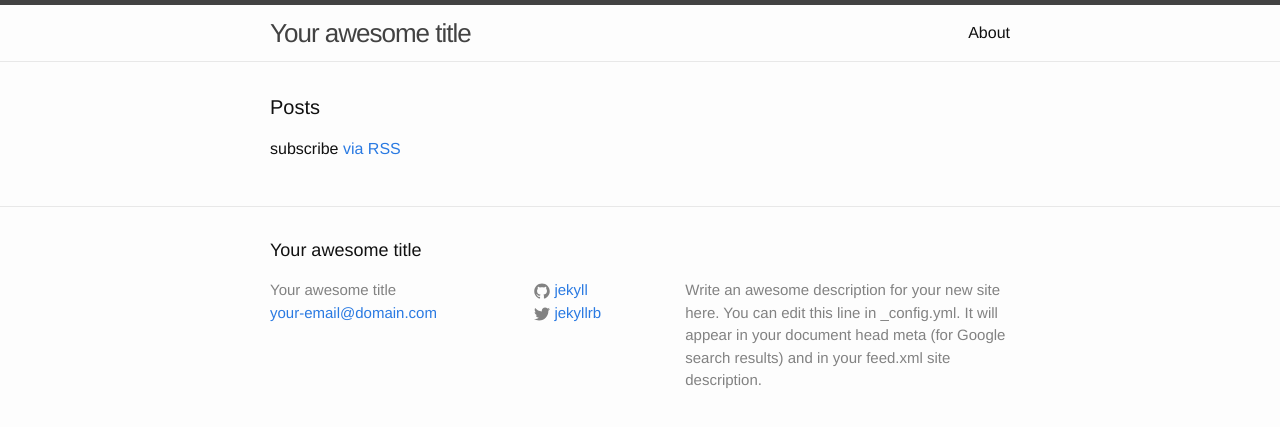
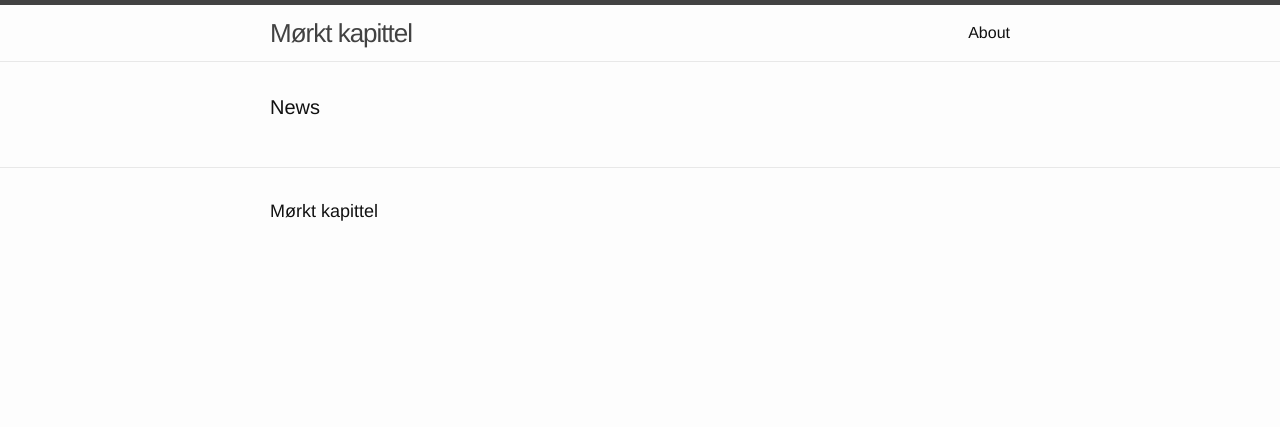
Before and after one commit to morktkapittel/morktkapittel.github.io, a Jekyll site: the page built from index.html, in a window 1280 px wide. Shown: the top 427 px of the page. Built offline with Jekyll 4.4.1, drawn with Linux system fonts in a browser that asks for light colours.

Commit message:
Minor changes to layout and markup.

```diff
--- a/_config.yml
+++ b/_config.yml
@@ -1,14 +1,12 @@
 # Site settings
-title: Your awesome title
-email: your-email@domain.com
+title: Mørkt kapittel
+email: morktkapittel@gmail.com
 description: > # this means to ignore newlines until "baseurl:"
   Write an awesome description for your new site here. You can edit this
   line in _config.yml. It will appear in your document head meta (for
   Google search results) and in your feed.xml site description.
 baseurl: "" # the subpath of your site, e.g. /blog/
-url: "http://yourdomain.com" # the base hostname & protocol for your site
-twitter_username: jekyllrb
-github_username:  jekyll
+url: "http://morktkapittel.com" # the base hostname & protocol for your site
 
 # Build settings
 markdown: kramdown
--- a/_includes/footer.html
+++ b/_includes/footer.html
@@ -5,51 +5,6 @@
     <h2 class="footer-heading">{{ site.title }}</h2>
 
     <div class="footer-col-wrapper">
-      <div class="footer-col  footer-col-1">
-        <ul class="contact-list">
-          <li>{{ site.title }}</li>
-          <li><a href="mailto:{{ site.email }}">{{ site.email }}</a></li>
-        </ul>
-      </div>
-
-      <div class="footer-col  footer-col-2">
-        <ul class="social-media-list">
-          {% if site.github_username %}
-          <li>
-            <a href="https://github.com/{{ site.github_username }}">
-              <span class="icon  icon--github">
-                <svg viewBox="0 0 16 16">
-                  <path fill="#828282" d="M7.999,0.431c-4.285,0-7.76,3.474-7.76,7.761 c0,3.428,2.223,6.337,5.307,7.363c0.388,0.071,0.53-0.168,0.53-0.374c0-0.184-0.007-0.672-0.01-1.32 c-2.159,0.469-2.614-1.04-2.614-1.04c-0.353-0.896-0.862-1.135-0.862-1.135c-0.705-0.481,0.053-0.472,0.053-0.472 c0.779,0.055,1.189,0.8,1.189,0.8c0.692,1.186,1.816,0.843,2.258,0.645c0.071-0.502,0.271-0.843,0.493-1.037 C4.86,11.425,3.049,10.76,3.049,7.786c0-0.847,0.302-1.54,0.799-2.082C3.768,5.507,3.501,4.718,3.924,3.65 c0,0,0.652-0.209,2.134,0.796C6.677,4.273,7.34,4.187,8,4.184c0.659,0.003,1.323,0.089,1.943,0.261 c1.482-1.004,2.132-0.796,2.132-0.796c0.423,1.068,0.157,1.857,0.077,2.054c0.497,0.542,0.798,1.235,0.798,2.082 c0,2.981-1.814,3.637-3.543,3.829c0.279,0.24,0.527,0.713,0.527,1.437c0,1.037-0.01,1.874-0.01,2.129 c0,0.208,0.14,0.449,0.534,0.373c3.081-1.028,5.302-3.935,5.302-7.362C15.76,3.906,12.285,0.431,7.999,0.431z"/>
-                </svg>
-              </span>
-
-              <span class="username">{{ site.github_username }}</span>
-            </a>
-          </li>
-          {% endif %}
-
-          {% if site.twitter_username %}
-          <li>
-            <a href="https://twitter.com/{{ site.twitter_username }}">
-              <span class="icon  icon--twitter">
-                <svg viewBox="0 0 16 16">
-                  <path fill="#828282" d="M15.969,3.058c-0.586,0.26-1.217,0.436-1.878,0.515c0.675-0.405,1.194-1.045,1.438-1.809
-                  c-0.632,0.375-1.332,0.647-2.076,0.793c-0.596-0.636-1.446-1.033-2.387-1.033c-1.806,0-3.27,1.464-3.27,3.27 c0,0.256,0.029,0.506,0.085,0.745C5.163,5.404,2.753,4.102,1.14,2.124C0.859,2.607,0.698,3.168,0.698,3.767 c0,1.134,0.577,2.135,1.455,2.722C1.616,6.472,1.112,6.325,0.671,6.08c0,0.014,0,0.027,0,0.041c0,1.584,1.127,2.906,2.623,3.206 C3.02,9.402,2.731,9.442,2.433,9.442c-0.211,0-0.416-0.021-0.615-0.059c0.416,1.299,1.624,2.245,3.055,2.271 c-1.119,0.877-2.529,1.4-4.061,1.4c-0.264,0-0.524-0.015-0.78-0.046c1.447,0.928,3.166,1.469,5.013,1.469 c6.015,0,9.304-4.983,9.304-9.304c0-0.142-0.003-0.283-0.009-0.423C14.976,4.29,15.531,3.714,15.969,3.058z"/>
-                </svg>
-              </span>
-
-              <span class="username">{{ site.twitter_username }}</span>
-            </a>
-          </li>
-          {% endif %}
-        </ul>
-      </div>
-
-      <div class="footer-col  footer-col-3">
-        <p class="text">{{ site.description }}</p>
-      </div>
     </div>
-
   </div>
-
 </footer>
--- a/index.html
+++ b/index.html
@@ -4,7 +4,7 @@ layout: default
 
 <div class="home">
 
-  <h1 class="page-heading">Posts</h1>
+  <h1 class="page-heading">News</h1>
 
   <ul class="post-list">
     {% for post in site.posts %}
@@ -18,6 +18,4 @@ layout: default
     {% endfor %}
   </ul>
 
-  <p class="rss-subscribe">subscribe <a href="{{ "/feed.xml" | prepend: site.baseurl }}">via RSS</a></p>
-
 </div>
```
